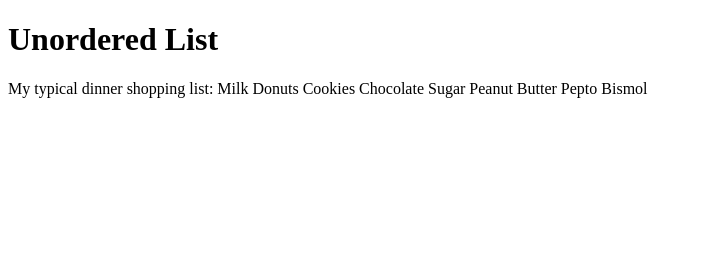
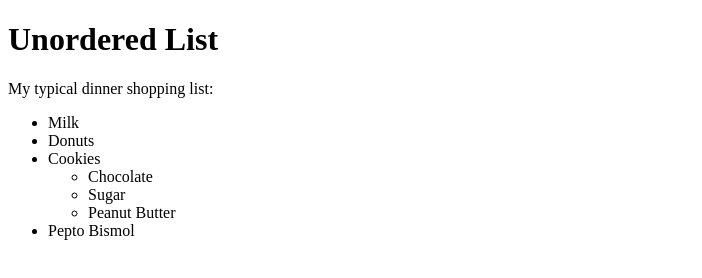
Before and after one commit to mh22019/CourseraTest, a plain HTML site: page site/unordered-list-before.html in a window 1280 px wide. Shown: the whole page, without its empty margins (0-702 px from the left). Drawn offline with Linux system fonts and the light colour scheme.

Commit message:
Added an unordered list.

```diff
--- a/site/unordered-list-before.html
+++ b/site/unordered-list-before.html
@@ -8,14 +8,17 @@
 	<h1>Unordered List</h1>
 	<div>
 		My typical dinner shopping list:
-
-		Milk
-		Donuts
-		Cookies
-			Chocolate
-			Sugar
-			Peanut Butter
-		Pepto Bismol
+		<ul>
+			<li>Milk</li>
+			<li>Donuts</li>
+			<li>Cookies
+				<ul>
+				<li>Chocolate</li>
+				<li>Sugar</li>
+				<li>Peanut Butter</li>
+				</ul>
+			</li>
+			<li>Pepto Bismol</li>
 	</div>
 </body>
 </html>
```
